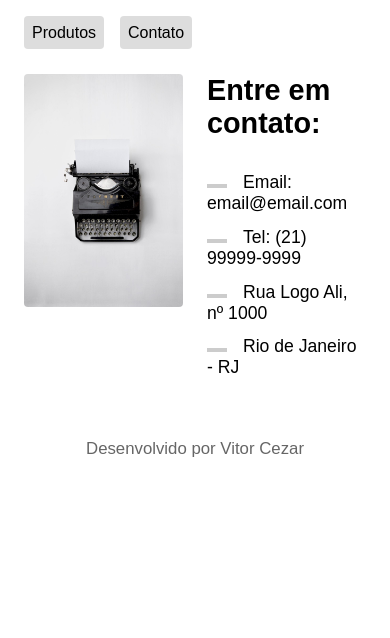
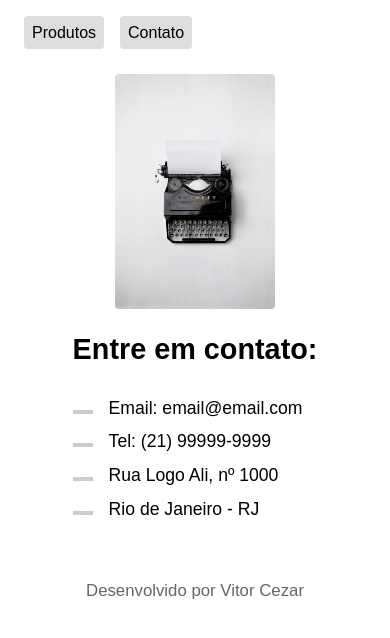
Before and after one commit to vleonecezar/catalogo-react, a React (Create React App) app: page /contato in a window 390 px wide. Shown: the top 638 px of the page. Built offline with nearby package versions, Linux system fonts and the light colour scheme.

Commit message:
versão mobile ajustada

```diff
--- a/src/Components/Contato.module.css
+++ b/src/Components/Contato.module.css
@@ -22,3 +22,14 @@
   height: 4px;
   background: #ccc;
 }
+
+@media (max-width: 600px) {
+  .contato {
+    grid-template-columns: 1fr;
+    justify-items: center;
+  }
+
+  .contato img {
+    max-width: 10rem;
+  }
+}
--- a/src/Components/Produtos.module.css
+++ b/src/Components/Produtos.module.css
@@ -10,3 +10,9 @@
   text-align: center;
   font-weight: 500;
 }
+
+@media (max-width: 600px) {
+  .produtos ul {
+    grid-template-columns: 1fr 1fr;
+  }
+}
```
